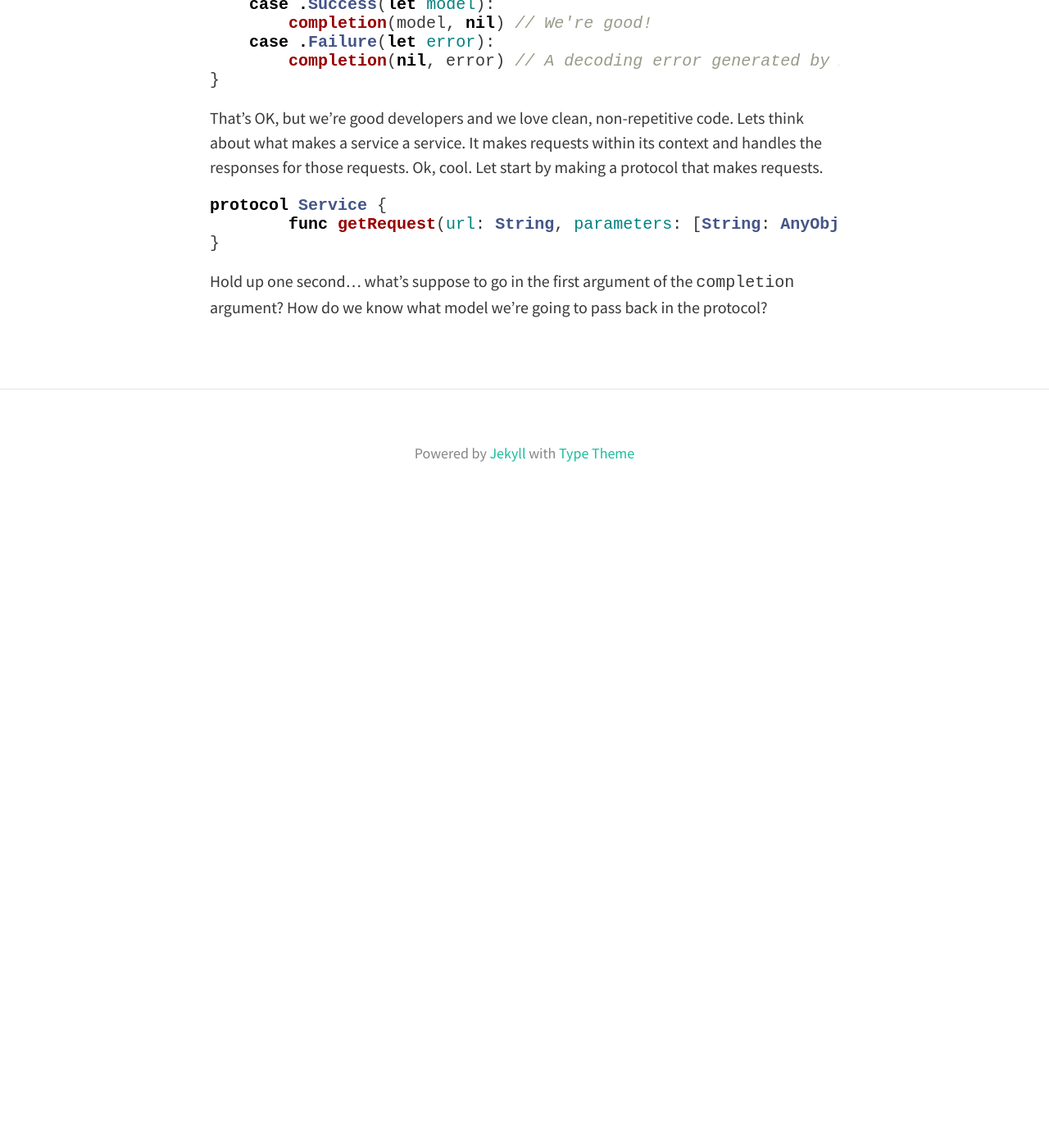
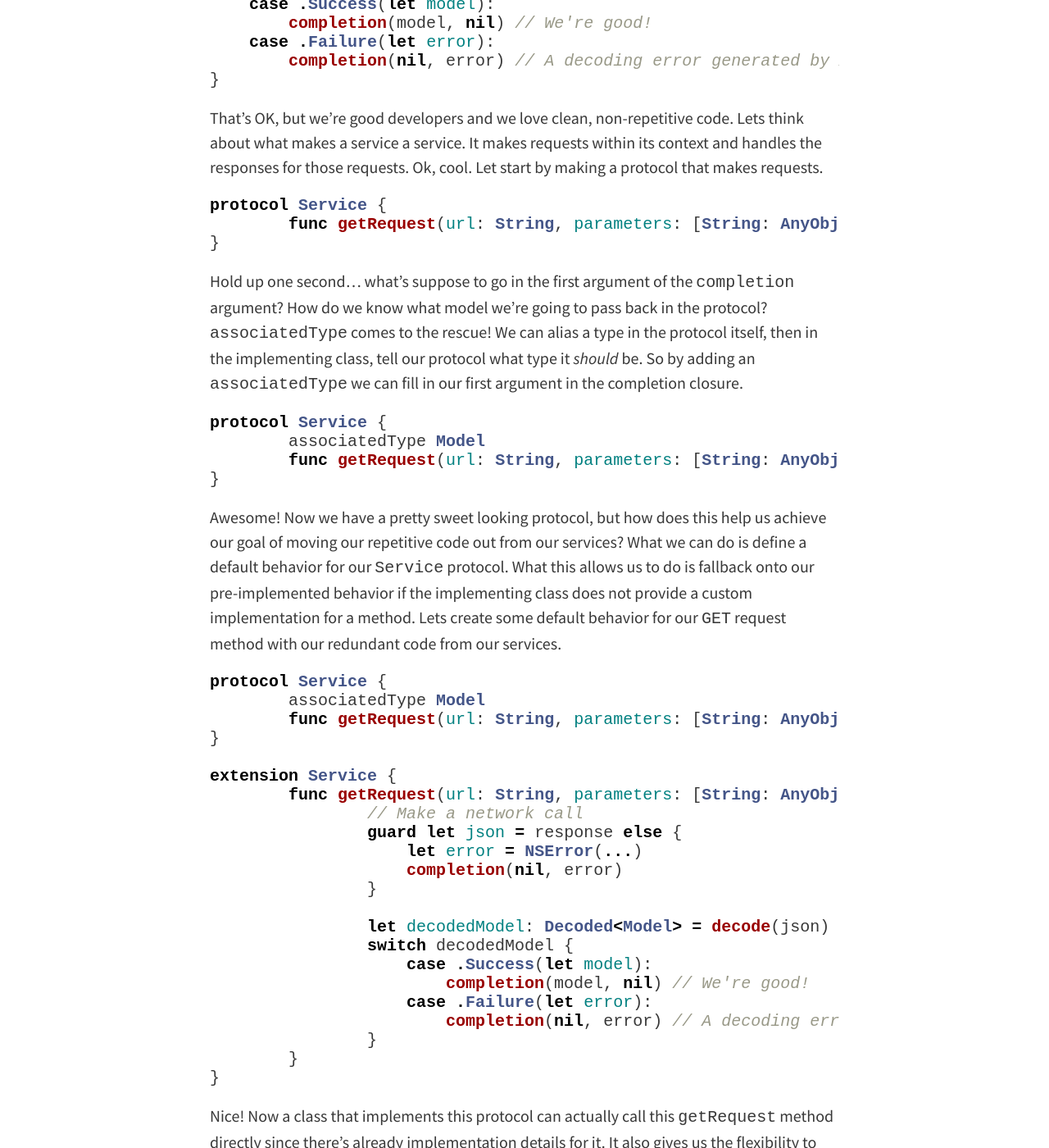
Before and after one commit to cjrieck/cjrieck.github.io, a Jekyll site: the page built from _posts/2016-06-12-networking-protocols.md, in a window 1280 px wide and 1400 px high, scrolled down 6388 px. Shown: the whole window at 82% size. Built offline with Jekyll 4.4.1, drawn with Linux system fonts in a browser that asks for light colours; nearby versions of some CDN libraries; before the commit the page ends 7018 px from its top, so only the background shows below that; some of the changed text lies outside the part shown.

Commit message:
finished blog post

````diff
--- a/_posts/2016-06-12-networking-protocols.md
+++ b/_posts/2016-06-12-networking-protocols.md
@@ -15,12 +15,12 @@ class NetworkManager {
 
 	// Log a user in with their username and password
 	func login(userName: String, password: String, completion: ((AnyObject?, NSError?) -> Void)? {
-		// Make a network call, return the resulting JSON or an error in the completion paramters
+		// Make a network call, return the resulting JSON or an error in the completion parameters
 	}
 
 	// Get a user's news feed based on their id
 	func newsFeed(userId: String, completion: ((AnyObject?, NSError?) -> Void)?) {
-		// Make a network call, return the resulting JSON or an error in the completion paramters
+		// Make a network call, return the resulting JSON or an error in the completion parameters
 	}
 }
 ```
@@ -37,7 +37,7 @@ This seems reasonable, but you can see how the `NetworkManager` can become large
 
 # Argo Models FTW
 
-I've been using a couple of libraries called [Argo]() and [Curry]() by Thoughtbot. Argo is a clean and functional JSON parsing library, and Curry is a method currying library (you can read more about them on [Thoughtbot's blog]()). Essentially, it maps your JSON responses into a model object for you so you don't have to worry about making your own JSON parsers, the pyramid of doom or anything like that. To show you the awesomeness lets make a model for a `User` and our `NewsFeed`
+I've been using a couple of libraries called [Argo](https://github.com/thoughtbot/Argo) and [Curry](https://github.com/thoughtbot/Curry) by Thoughtbot. Argo is a clean and functional JSON parsing library, and Curry is a method currying library (you can read more about them on [Thoughtbot's blog](https://robots.thoughtbot.com)). Essentially, it maps your JSON responses into a model object for you so you don't have to worry about making your own JSON parsers, the pyramid of doom or anything like that. To show you the awesomeness lets make a model for a `User` and our `NewsFeed`
 
 ``` swift
 import Argo
@@ -100,13 +100,13 @@ For a `User`, we're expecting a basic JSON object with the fields `"userName"`,
 
 # A Better Networking Layer
 
-A core principle of OOP is that classes have single responsibility. So why is one object handling _all_ network requests? You could argue that the core responsibility of the `NetworkManager` is to make network calls, but that's too broad of a responsibility. Much like in web development, we can create services for each type of API category of calls. So looking ar our `NetworkManager` we have a call for a user for some credentials and their news feed. Lets break that up into their own service.
+A core principle of OOP is that classes have single responsibility. So why is one object handling _all_ network requests? You could argue that the core responsibility of the `NetworkManager` is to make network calls, but that's too broad of a responsibility. Much like in web development, we can create services for each type of API category of calls. So looking at our `NetworkManager` we have a call for a user for some credentials and their news feed. Lets break that up into their own service.
 
 ``` swift
 class UserService {
 	// Log a user in with their username and password
 	func login(userName: String, password: String, completion: ((AnyObject?, NSError?) -> Void)? {
-		// Make a network call, return the resulting JSON or an error in the completion paramters
+		// Make a network call, return the resulting JSON or an error in the completion parameters
 	}
 }
 ```
@@ -115,7 +115,7 @@ class UserService {
 class NewsFeedService {
 	// Get a user's news feed based on their id
 	func newsFeed(userId: String, completion: ((AnyObject?, NSError?) -> Void)?) {
-		// Make a network call, return the resulting JSON or an error in the completion paramters
+		// Make a network call, return the resulting JSON or an error in the completion parameters
 	}
 }
 ```
@@ -126,7 +126,7 @@ Awesome! So we've extracted out our network calls into their own classes. Now we
 class UserService {
 	// Log a user in with their username and password
 	func login(userName: String, password: String, completion: ((User?, NSError?) -> Void)? {
-		// Make a network call, return the resulting JSON or an error in the completion paramters
+		// Make a network call, return the resulting JSON or an error in the completion parameters
 	}
 }
 ```
@@ -135,7 +135,7 @@ class UserService {
 class NewsFeedService {
 	// Get a user's news feed based on their id
 	func newsFeed(userId: String, completion: ((NewsFeed?, NSError?) -> Void)?) {
-		// Make a network call, return the resulting JSON or an error in the completion paramters
+		// Make a network call, return the resulting JSON or an error in the completion parameters
 	}
 }
 ```
@@ -224,4 +224,100 @@ protocol Service {
 }
 ```
 
-Hold up one second... what's suppose to go in the first argument of the `completion` argument? How do we know what model we're going to pass back in the protocol?
+Hold up one second... what's suppose to go in the first argument of the `completion` argument? How do we know what model we're going to pass back in the protocol? `associatedType` comes to the rescue! We can alias a type in the protocol itself, then in the implementing class, tell our protocol what type it _should_ be. So by adding an `associatedType` we can fill in our first argument in the completion closure.
+
+``` swift
+protocol Service {
+	associatedType Model
+	func getRequest(url: String, parameters: [String: AnyObject]?, headers: [String: String]?, completion: ((Model?, ErrorType?) -> Void))
+}
+```
+
+Awesome! Now we have a pretty sweet looking protocol, but how does this help us achieve our goal of moving our repetitive code out from our services? What we can do is define a default behavior for our `Service` protocol. What this allows us to do is fallback onto our pre-implemented behavior if the implementing class does not provide a custom implementation for a method. Lets create some default behavior for our `GET` request method with our redundant code from our services.
+
+``` swift
+protocol Service {
+	associatedType Model
+	func getRequest(url: String, parameters: [String: AnyObject]?, headers: [String: String]?, completion: ((Model?, ErrorType?) -> Void))
+}
+
+extension Service {
+	func getRequest(url: String, parameters: [String: AnyObject]?, headers: [String: String]?, completion: ((Model?, ErrorType?) -> Void)) {
+		// Make a network call
+		guard let json = response else {
+		    let error = NSError(...)
+		    completion(nil, error)
+		}
+
+		let decodedModel: Decoded<Model> = decode(json)
+		switch decodedModel {
+		    case .Success(let model):
+		        completion(model, nil) // We're good!
+		    case .Failure(let error):
+		        completion(nil, error) // A decoding error generated by Argo
+		}
+	}
+}
+```
+Nice! Now a class that implements this protocol can actually call this `getRequest` method directly since there's already implementation details for it. It also gives us the flexibility to create a custom implementation for this method if need be. Now there shouldn't be anymore services that slip by our networking layer. There _is_ one little problem though... you'll get a compilation error because our `decode` method isn't visible on the `Model` associated type. So we need to somehow _constrain_ this implementation of our `Service` protocol to only be used for `Model`s that implement the `Decodable` protocol supplied to us by Argo. We can achieve that using a `where` clause for this extension like so
+
+``` swift
+extension Service where Model: Decodable, Model.DecodedType == Model
+```
+Clean and simple :) Now this extension's default behavior will only kick in when the associated type, `Model` conforms to the `Decodable` protocol. Otherwise, you'll _have_ to implement the `Service` protocol's methods. Xcode will even tell you this during compilation due to the strict type system which is also pretty amazing.
+
+# Putting it all together
+
+Now that we have all of the pieces in place. Lets actually see what our result is.
+
+``` swift
+protocol Service {
+	associatedType Model
+	func getRequest(url: String, parameters: [String: AnyObject]?, headers: [String: String]?, completion: ((Model?, ErrorType?) -> Void))
+}
+
+extension Service {
+	func getRequest(url: String, parameters: [String: AnyObject]?, headers: [String: String]?, completion: ((Model?, ErrorType?) -> Void)) {
+		// Make a network call
+		guard let json = response else {
+		    let error = NSError(...)
+		    completion(nil, error)
+		}
+
+		let decodedModel: Decoded<Model> = decode(json)
+		switch decodedModel {
+		    case .Success(let model):
+		        completion(model, nil) // We're good!
+		    case .Failure(let error):
+		        completion(nil, error) // A decoding error generated by Argo
+		}
+	}
+}
+```
+
+``` swift
+class UserService: Service {
+	typealias = User
+
+	// Log a user in with their username and password
+	func login(userName: String, password: String, completion: ((User?, NSError?) -> Void)? {
+		getRequest("example.com/user", parameters: ["userName": userName, "password": password], headers: nil, completion: completion)
+	}
+}
+```
+
+``` swift
+class NewsFeedService: Service {
+	typealias = NewsFeed
+
+	// Get a user's news feed based on their id
+	func newsFeed(userId: String, completion: ((NewsFeed?, NSError?) -> Void)?) {
+		getRequest("example.com/newsFeed", parameters: nil, headers: nil, completion: completion)
+	}
+}
+```
+And that's it! Now we have a completely flexible networking layer that we can use to create new networking objects. Another major benefit to this is that it gives us a lot of flexibility around testing. It's incredibly easy to create mock objects with a protocol since you can define some test implementation for each method. Protocols aren't dependent on anything either which make them very advantageous when testing.
+
+We can take this one step further and even create a `Result` monad instead of passing back optional `Model` and `ErrorType` in the completion closure of these request methods, but that will be another blog post for another time ;) until then!
+
+Happy Swifting!
````
Also changed, not shown: other parts of _posts/2016-06-12-networking-protocols.md (+1 -1 lines).
